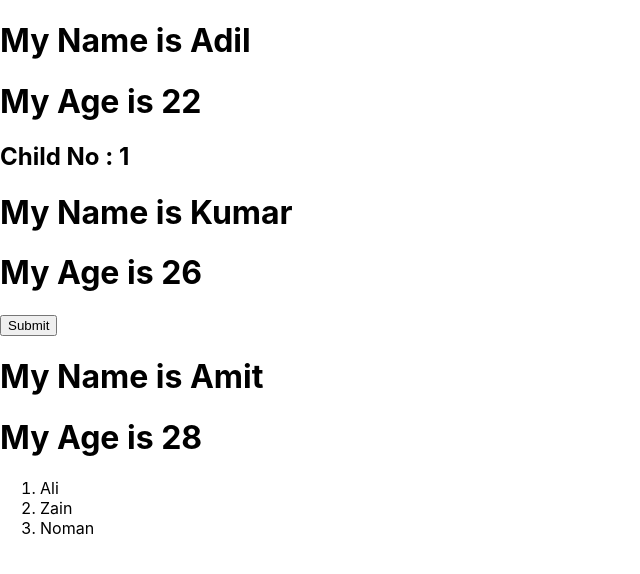
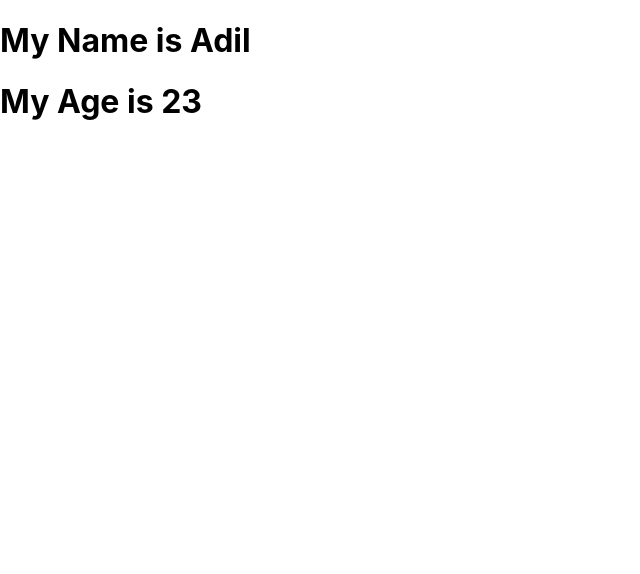
Before and after one commit to riazgul03/ReactJS, a React (Create React App) app in the folder new-app/: page / in a window 1280 px wide. Shown: the top 574 px of the page, without its empty margins (0-640 px from the left). Built offline with nearby package versions, Linux system fonts and the light colour scheme.

Commit message:
Props Type With Class Component in React

```diff
--- /dev/null
+++ b/new-app/src/ClassPro.js
@@ -0,0 +1,17 @@
+import React, { Component } from 'react'
+import PropTypes from 'prop-types'
+ class ClassPro extends Component {
+  render() {
+    return (
+      <div>
+      <h1>My Name is {this.props.name }</h1>
+      <h1>My Age is {this.props.age }</h1>
+
+      </div>
+    )
+  }
+}
+ClassPro.propTypes = {
+    name : PropTypes.string
+}
+export default ClassPro
--- a/new-app/src/index.js
+++ b/new-app/src/index.js
@@ -4,24 +4,13 @@ import './index.css';
 import { App } from './App';
 import reportWebVitals from './reportWebVitals';
 import MyClass from './MyClass';
+import ClassPro from './ClassPro'
 
 const root = ReactDOM.createRoot(document.getElementById('root'));
 let a = "Adil";
 root.render(
   <React.StrictMode>
-    <MyClass name={a} age={22}>
-<h2>Child No : 1</h2>
-    </MyClass>
-    <MyClass name="Kumar" age={26}>
-    <button type='button' >Submit</button>
-    </MyClass>
-    <MyClass name="Amit" age={28}>
-    <ol>
-      <li>Ali</li>
-      <li>Zain</li>
-      <li>Noman</li>
-    </ol>
-    </MyClass>
+  <ClassPro name="Adil" age={23}/>
   </React.StrictMode>
 );
 
```
